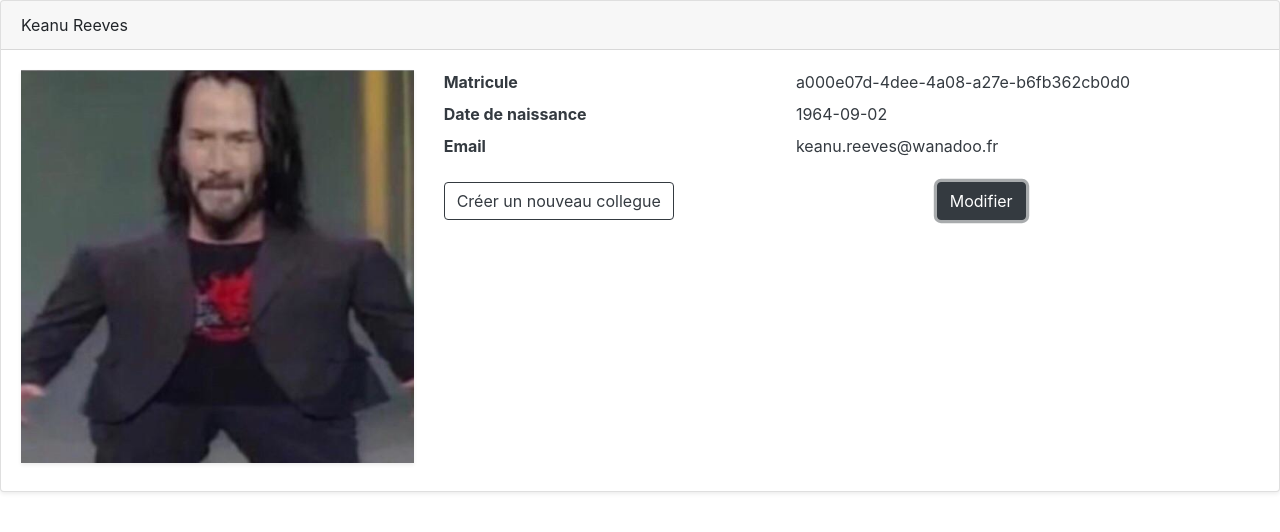
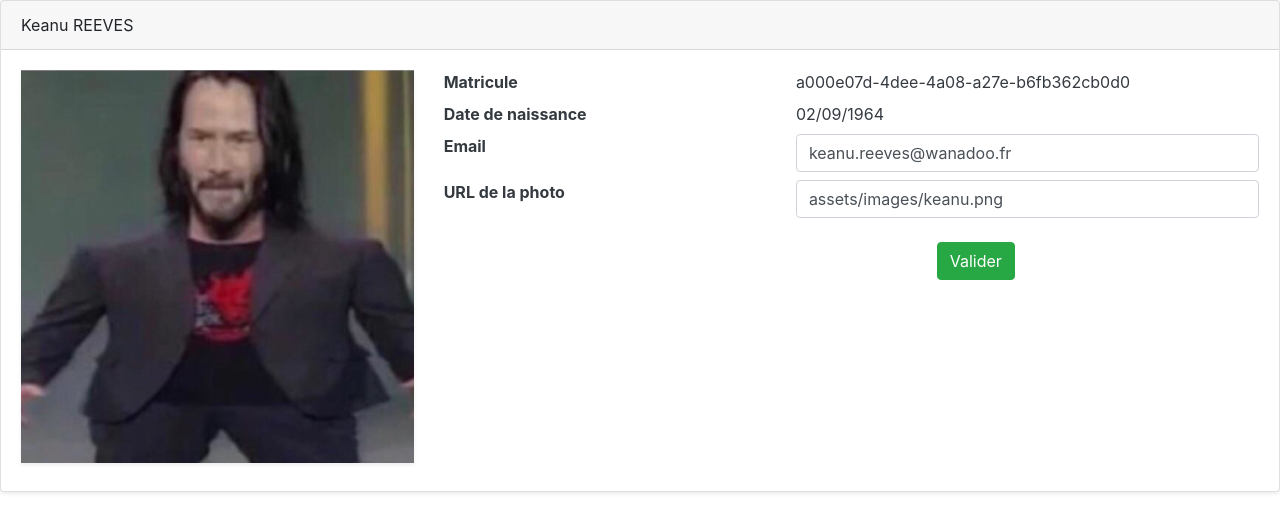
Before and after one commit to GlenOllivier/collegues-front, an Angular app: page / in a window 1280 px wide. Both pictures are taken after a click on the button "Modifier". Shown: the top 532 px of the page. Built offline with nearby package versions, Linux system fonts and the light colour scheme.

Commit message:
Bouton valider dans collegue component

```diff
--- a/src/app/collegue/collegue.component.html
+++ b/src/app/collegue/collegue.component.html
@@ -1,25 +1,46 @@
 <div class="card mb-4 shadow-sm">
-    <div class="card-header">{{collegue.firstName}} {{collegue.lastName}}</div>
+  <div class="card-header">{{collegue.firstName}} {{collegue.lastName | uppercase}}</div>
   <div class="card-body text-dark">
     <div class="row">
       <div class="col-sm-4 mb-2">
-          <img src="{{collegue.pictureUrl}}" alt="image de {{collegue.lastName}} {{collegue.firstName}}" class="img-fluid shadow-sm">
+        <img src="{{collegue.pictureUrl}}" alt="image de {{collegue.lastName}} {{collegue.firstName}}"
+          class="img-fluid shadow-sm">
       </div>
       <div class="col-sm-8">
+
+        <div *ngIf="!modificationEnCours">
           <dl class="row">
             <dt class="col-md-5">Matricule</dt>
             <dd class="col-md-7">{{collegue.matricule}}</dd>
             <dt class="col-md-5">Date de naissance</dt>
-            <dd class="col-md-7">{{collegue.birthDate}}</dd>
+            <dd class="col-md-7">{{collegue.birthDate | date:'dd/MM/yyyy'}}</dd>
             <dt class="col-md-5">Email</dt>
             <dd class="col-md-7">{{collegue.email}}</dd>
           </dl>
+        </div>
+
+        <div *ngIf="modificationEnCours">
+          <dl class="row">
+            <dt class="col-md-5">Matricule</dt>
+            <dd class="col-md-7">{{collegue.matricule}}</dd>
+            <dt class="col-md-5">Date de naissance</dt>
+            <dd class="col-md-7">{{collegue.birthDate | date:'dd/MM/yyyy'}}</dd>
+            <dt class="col-md-5">Email</dt>
+            <dd class="col-md-7"><input type="text" class="form-control" value="{{collegue.email}}" /></dd>
+            <dt class="col-md-5">URL de la photo</dt>
+            <dd class="col-md-7"><input type="text" class="form-control" value="{{collegue.pictureUrl}}" /></dd>
+          </dl>
+        </div>
         <div class="row">
           <div class="col-md-7 mb-4">
-              <a class="btn btn-outline-dark" href="#" (click)="creer()"> Créer un nouveau collegue </a>
+            <div *ngIf="!modificationEnCours"><a class="btn btn-outline-dark" href="#" (click)="creer()"> Créer un
+                nouveau collegue </a></div>
           </div>
           <div class="col-md-5 mb-4">
-              <button class="btn btn-dark text-right" (click)="modifier()"> Modifier </button>
+            <div *ngIf="modificationEnCours"><button class="btn btn-success text-right" (click)="valider()"> Valider
+              </button></div>
+            <div *ngIf="!modificationEnCours"><button class="btn btn-dark text-right" (click)="modifier()"> Modifier
+              </button></div>
           </div>
         </div>
       </div>
--- a/src/app/collegue/collegue.component.ts
+++ b/src/app/collegue/collegue.component.ts
@@ -9,17 +9,25 @@ import { Collegue } from '../models/Collegue';
 export class CollegueComponent implements OnInit {
   @Input()
   public collegue:Collegue;
+  public modificationEnCours:boolean;
 
-  constructor() { }
+  constructor() {
+    this.modificationEnCours = false;
+  }
 
   ngOnInit() {
   }
 
   public modifier() {
-    console.log("Modification du collegue");
+    this.modificationEnCours = true;
   }
 
   public creer() {
     console.log("Création d'un collègue");
   }
+
+  public valider(value:any) {
+    this.modificationEnCours = false;
+    console.log(value);
+  }
 }
--- a/src/app/mock/collegue.mock.ts
+++ b/src/app/mock/collegue.mock.ts
@@ -4,6 +4,7 @@ export const collegueMock = new Collegue(
     "Reeves",
     "Keanu",
     "keanu.reeves@wanadoo.fr",
-    "1964-09-02", "assets/images/keanu.png",
+    new Date("1964-09-02"),
+    "assets/images/keanu.png",
     "a000e07d-4dee-4a08-a27e-b6fb362cb0d0"
 );
--- a/src/app/models/Collegue.ts
+++ b/src/app/models/Collegue.ts
@@ -3,7 +3,7 @@ export class Collegue{
         public lastName:string,
         public firstName:string,
         public email:string,
-        public birthDate:string,
+        public birthDate:Date,
         public pictureUrl?:string,
         public matricule?:string
     ) {
```
Lines whose indentation alone changed are shown as unchanged.
